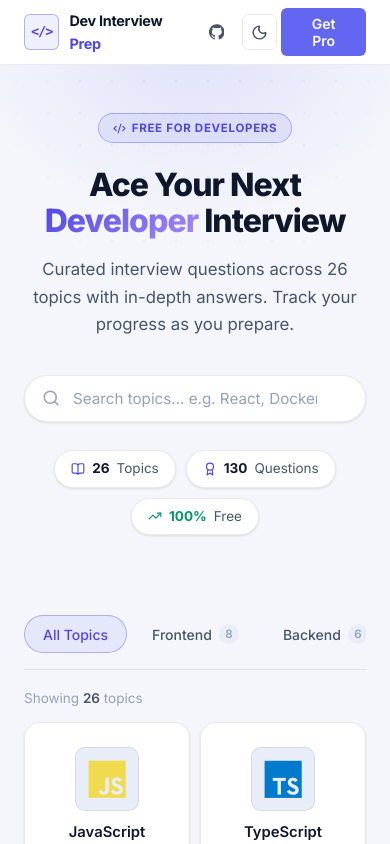
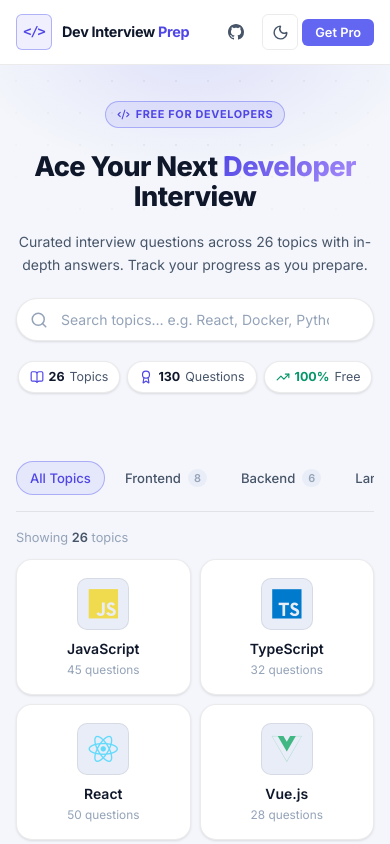
Before and after one commit to SyedArafat/dev-interview-preparation, a React (Vite) app in the folder client/: page / in a window 390 px wide. Shown: the top 844 px of the page. Built offline with nearby package versions, Linux system fonts and the light colour scheme.

Commit message:
made the design full responsive

```diff
--- a/client/src/components/Header.css
+++ b/client/src/components/Header.css
@@ -130,9 +130,19 @@
   box-shadow: 0 4px 12px rgba(99, 102, 241, 0.35);
 }
 
-/* ── Mobile ───────────────────────────────────────── */
+/* ── Mobile ───────────────────────────────────────────── */
+@media (max-width: 640px) {
+  .header__btn-signin { display: none; }
+}
+
 @media (max-width: 480px) {
   .header__logo-text { font-size: 0.9rem; }
-  .header__btn-signin { display: none; }
   .header__nav-link span { display: none; }
+  .header__btn-pro { padding: 6px 13px; font-size: 0.8rem; }
 }
+
+@media (max-width: 380px) {
+  .header__logo-text { display: none; }
+  .header__btn-pro   { display: none; }
+  .header__inner     { height: 56px; }
+}
--- a/client/src/components/TopicCard.css
+++ b/client/src/components/TopicCard.css
@@ -118,3 +118,19 @@
   font-weight: 600;
   white-space: nowrap;
 }
+
+/* ── Responsive ──────────────────────────────────────── */
+@media (max-width: 480px) {
+  .topic-card { padding: 18px 14px 14px; gap: 10px; }
+  .topic-card__icon-wrap { width: 52px; height: 52px; }
+  .topic-card__icon { font-size: 30px; }
+  .topic-card__name { font-size: 0.875rem; }
+  .topic-card__count { font-size: 0.74rem; }
+}
+
+@media (max-width: 380px) {
+  .topic-card { padding: 14px 10px 12px; gap: 8px; }
+  .topic-card__icon-wrap { width: 46px; height: 46px; }
+  .topic-card__icon { font-size: 26px; }
+  .topic-card__name { font-size: 0.83rem; }
+}
--- a/client/src/index.css
+++ b/client/src/index.css
@@ -120,6 +120,9 @@
   padding: 0 24px;
 }
 
+@media (max-width: 640px)  { .container { padding: 0 16px; } }
+@media (max-width: 380px)  { .container { padding: 0 12px; } }
+
 /* ── React Markdown rendered answers ──────────────────── */
 .answer-body { color: var(--text-secondary); font-size: 0.95rem; line-height: 1.75; }
 .answer-body p  { margin-bottom: 12px; }
--- a/client/src/pages/HomePage.css
+++ b/client/src/pages/HomePage.css
@@ -401,14 +401,80 @@
 
 .footer__links a:hover { color: var(--text-primary); }
 
-/* ── Responsive ────────────────────────────────────── */
+/* ── Responsive ────────────────────────────────────────── */
+
+/* Large tablet / small laptop */
+@media (max-width: 1024px) {
+  .topics-grid { grid-template-columns: repeat(auto-fill, minmax(150px, 1fr)); }
+}
+
+/* Tablet */
+@media (max-width: 768px) {
+  .hero { padding: 56px 0 44px; }
+  .hero__title { font-size: 2.4rem; }
+  .hero__subtitle { font-size: 0.97rem; max-width: 100%; }
+  .hero__search-wrap { max-width: 100%; }
+  .topics-grid { grid-template-columns: repeat(auto-fill, minmax(148px, 1fr)); gap: 12px; }
+  .footer__inner { gap: 10px; }
+}
+
+/* Large mobile */
 @media (max-width: 640px) {
-  .hero { padding: 48px 0 40px; }
-  .hero__title { font-size: 2rem; }
-  .hero__search { padding: 13px 48px; }
+  .hero { padding: 44px 0 36px; }
+  .hero__title { font-size: 1.9rem; }
+  .hero__subtitle { font-size: 0.92rem; margin-bottom: 28px; }
+
+  /* Fix: keep left-icon offset (50px) and trim right for clear btn only */
+  .hero__search { padding: 13px 46px 13px 46px; }
   .hero__search-kbd { display: none; }
-  .topics-grid { grid-template-columns: repeat(auto-fill, minmax(140px, 1fr)); gap: 10px; }
+
+  .hero__stats { gap: 8px; }
+  .hero__stat-pill { font-size: 0.8rem; padding: 6px 12px; }
+
+  .topics-grid { grid-template-columns: repeat(auto-fill, minmax(138px, 1fr)); gap: 10px; }
+
   .progress-banner { flex-direction: column; align-items: flex-start; }
   .progress-banner__bar-wrap { max-width: 100%; width: 100%; }
+
   .footer__inner { flex-direction: column; text-align: center; }
+  .footer__links { justify-content: center; }
 }
+
+/* Standard mobile */
+@media (max-width: 480px) {
+  .hero { padding: 36px 0 28px; }
+  .hero__title { font-size: 1.7rem; letter-spacing: -0.02em; }
+  .hero__subtitle { font-size: 0.875rem; margin-bottom: 22px; }
+  .hero__badge { font-size: 0.68rem; padding: 4px 11px; }
+
+  .hero__search { padding: 12px 44px 12px 44px; font-size: 0.875rem; }
+  .hero__search-wrap { margin-bottom: 20px; }
+  .hero__search-icon { left: 14px; }
+  .hero__search-clear { right: 12px; }
+
+  .hero__stats { gap: 7px; }
+  .hero__stat-pill { font-size: 0.78rem; padding: 5px 11px; gap: 5px; }
+
+  .category-tab { padding: 7px 13px; font-size: 0.82rem; }
+  .category-tab__count { min-width: 18px; height: 18px; font-size: 0.68rem; }
+
+  .topics-grid { grid-template-columns: repeat(2, 1fr); gap: 9px; }
+
+  .topics-header { padding: 14px 0 10px; }
+  .topics-header__label { font-size: 0.8rem; }
+}
+
+/* Small mobile */
+@media (max-width: 380px) {
+  .hero { padding: 28px 0 22px; }
+  .hero__title { font-size: 1.5rem; }
+  .hero__subtitle { font-size: 0.845rem; }
+  .hero__badge { display: none; } /* too cramped */
+
+  .hero__stats { flex-direction: column; align-items: center; gap: 6px; }
+  .hero__stat-pill { width: 100%; max-width: 240px; justify-content: center; }
+
+  .topics-grid { grid-template-columns: repeat(2, 1fr); gap: 8px; }
+
+  .category-tab { padding: 6px 10px; font-size: 0.78rem; }
+}
--- a/client/src/pages/TopicPage.css
+++ b/client/src/pages/TopicPage.css
@@ -577,26 +577,99 @@
 /* ══════════════════════════════════════════════════════
    RESPONSIVE
    ══════════════════════════════════════════════════════ */
+
+/* Tablet */
 @media (max-width: 768px) {
-  .topic-hero { padding: 24px; }
-  .topic-hero__name { font-size: 1.6rem; }
+  .topic-hero { padding: 24px 28px; gap: 20px; }
+  .topic-hero__name { font-size: 1.65rem; }
+  .topic-hero__icon-wrap { width: 72px; height: 72px; }
+  .topic-hero__icon { font-size: 42px; }
 }
 
+/* Large mobile */
 @media (max-width: 640px) {
-  .topic-hero { flex-direction: column; align-items: flex-start; gap: 20px; padding: 20px; }
+  .topic-main { padding-top: 24px; padding-bottom: 64px; }
+
+  /* Hero stacks vertically */
+  .topic-hero {
+    flex-direction: column;
+    align-items: flex-start;
+    gap: 20px;
+    padding: 20px;
+  }
+  .topic-hero__left  { flex-wrap: wrap; gap: 16px; }
   .topic-hero__right { align-self: flex-start; }
-  .topic-hero__name { font-size: 1.4rem; }
+  .topic-hero__name  { font-size: 1.45rem; }
   .topic-hero__icon-wrap { width: 64px; height: 64px; }
-  .topic-hero__icon { font-size: 38px; }
+  .topic-hero__icon  { font-size: 38px; }
 
+  /* Controls stack */
   .q-controls { flex-direction: column; align-items: stretch; }
   .q-search-wrap { max-width: none; }
 
-  .diff-tabs { overflow-x: auto; -webkit-overflow-scrolling: touch; scrollbar-width: none; }
+  /* Diff tabs scroll horizontally */
+  .diff-tabs {
+    overflow-x: auto;
+    -webkit-overflow-scrolling: touch;
+    scrollbar-width: none;
+    border-radius: var(--radius-lg);
+  }
   .diff-tabs::-webkit-scrollbar { display: none; }
 
+  /* Pill badges hidden to declutter small rows */
   .q-card__diff { display: none; }
   .q-card__num  { display: none; }
 
   .completion-banner { flex-direction: column; text-align: center; }
+  .completion-banner__icon { align-self: center; }
 }
+
+/* Standard mobile */
+@media (max-width: 480px) {
+  .back-btn { margin-bottom: 20px; }
+
+  /* Hero: icon + text stack into column */
+  .topic-hero__left { flex-direction: column; align-items: flex-start; gap: 12px; }
+  .topic-hero__name { font-size: 1.3rem; }
+  .topic-hero__eyebrow { font-size: 0.66rem; }
+  .topic-hero__icon-wrap { width: 56px; height: 56px; }
+  .topic-hero__icon  { font-size: 32px; }
+
+  .stat-chip { padding: 4px 10px; font-size: 0.75rem; gap: 5px; }
+
+  /* Ring a bit smaller */
+  .topic-hero__pct       { font-size: 1.1rem; }
+  .topic-hero__pct-label { font-size: 0.6rem; }
+
+  /* Controls */
+  .q-search   { font-size: 0.84rem; }
+  .diff-tab   { padding: 5px 11px; font-size: 0.76rem; }
+  .diff-tab__count { min-width: 16px; height: 16px; font-size: 0.65rem; }
+
+  /* Cards */
+  .q-card__header { padding: 13px 14px; gap: 10px; }
+  .q-card__body   { padding: 0 14px 16px; }
+  .q-card__text   { font-size: 0.885rem; }
+  .mark-btn       { padding: 7px 14px; font-size: 0.81rem; }
+
+  /* Completion */
+  .completion-banner { padding: 18px 20px; gap: 14px; }
+}
+
+/* Small mobile */
+@media (max-width: 380px) {
+  .topic-hero { padding: 16px; }
+  .topic-hero__name { font-size: 1.2rem; }
+  .topic-hero__stats { gap: 6px; }
+  .stat-chip  { font-size: 0.72rem; padding: 4px 8px; }
+
+  .diff-tabs  { padding: 3px; gap: 2px; }
+  .diff-tab   { padding: 5px 9px; font-size: 0.74rem; }
+
+  .q-card__header { padding: 12px 12px; gap: 8px; }
+  .q-card__body   { padding: 0 12px 14px; }
+  .q-card__text   { font-size: 0.855rem; }
+  .q-card__actions { flex-wrap: wrap; }
+
+  .q-meta-row { flex-wrap: wrap; gap: 6px; }
+}
```
